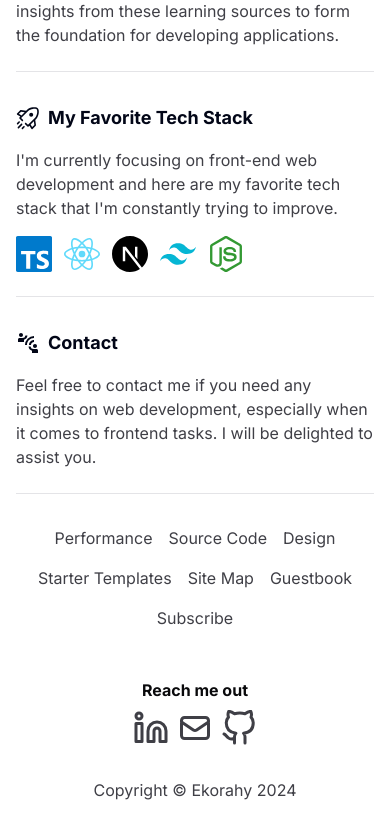
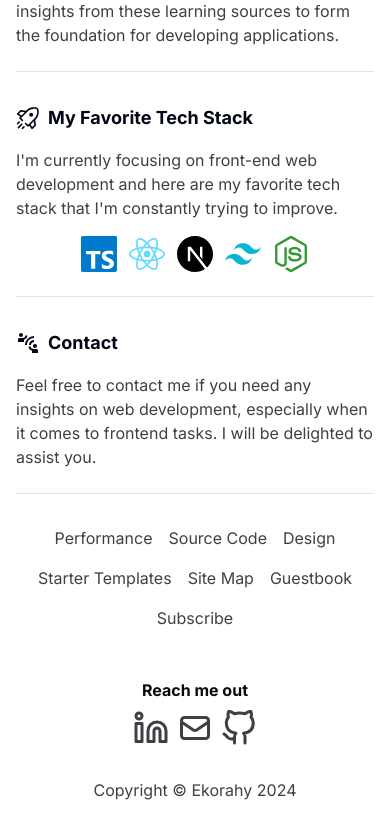
Before and after one commit to ekorahy/personal-website, a Next.js app: page /about in a window 390 px wide. Shown: the part 830-1668 px from the top of the page. Built offline with nearby package versions, Linux system fonts and the light colour scheme.

Commit message:
styling: change alignment for favorite tech stack to center when on a small device

```diff
--- a/src/components/molecule/FavoriteTechList.tsx
+++ b/src/components/molecule/FavoriteTechList.tsx
@@ -3,7 +3,7 @@ import FavoriteTechItem from "../atom/FavoriteTechItem";
 
 export default function FavoriteTechList() {
   return (
-    <div className="mt-2 flex gap-3">
+    <div className="mt-2 flex justify-center gap-3 sm:justify-start">
       {favoriteTechs.map(({ id, name, logo, color }) => (
         <FavoriteTechItem key={id} name={name} logo={logo} color={color} />
       ))}
```
